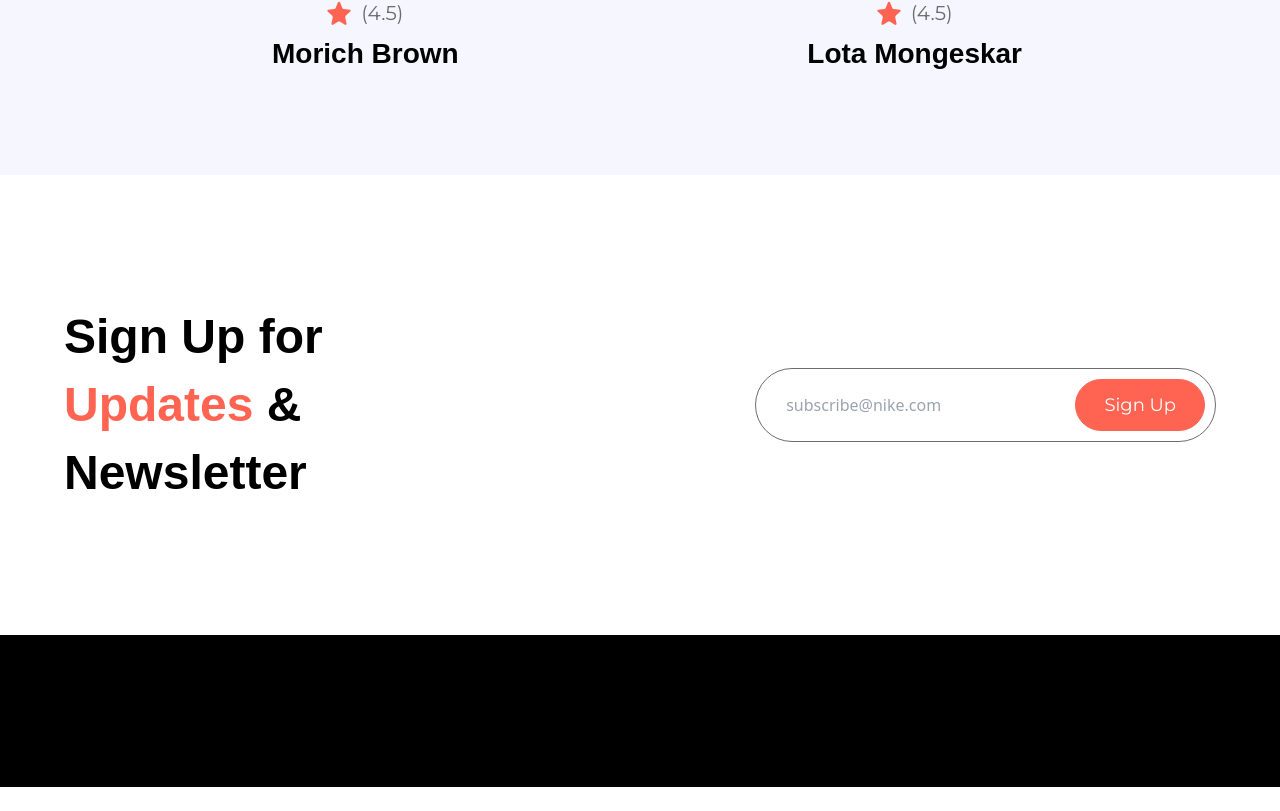
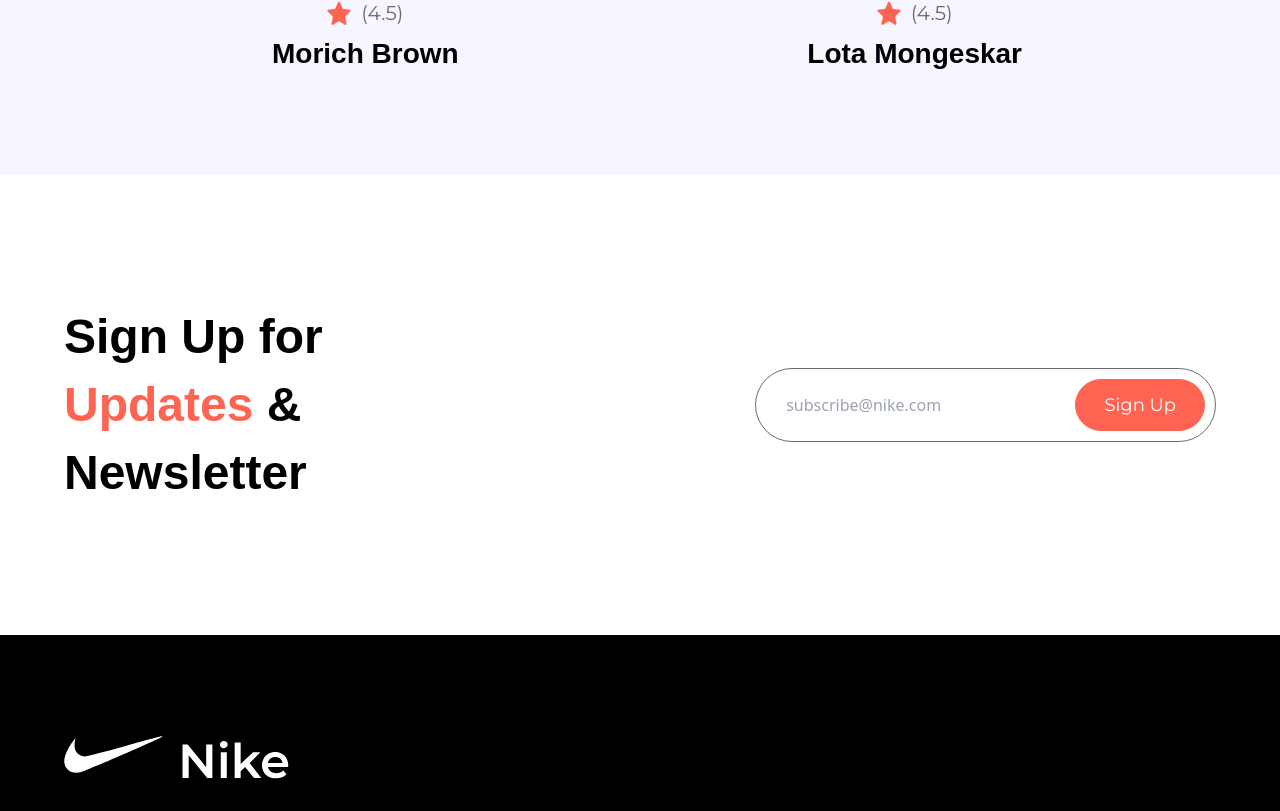
Before and after one commit to shoaiblatif22/Nike-Website-Clone, a React (Vite) app: page / in a window 1280 px wide. Shown: the part 4065-4876 px from the top of the page. Before the commit the page ends 4852 px from the top, so only its background shows below. Built offline with nearby package versions, Linux system fonts and the light colour scheme; a web font is replaced by a local one.

Commit message:
Adding in final touches to footer. So far, ive added in footer, some divs and a href link with an image (logo)

```diff
--- a/src/sections/Footer.jsx
+++ b/src/sections/Footer.jsx
@@ -1,6 +1,20 @@
+import { footerLogo } from "../assets/images"
+
 const Footer = () => {
   return (
-    <div>Footer</div>
+    <footer className="max-container">
+      <div className="flex justify-between
+      items-start gap-20 flex-wrap max-lg:flex-col">
+        <div className="flex flex-col items-start">
+          <a href='/'>
+            <img
+              src={footerLogo}
+            />
+          </a>
+
+        </div>
+      </div>
+    </footer>
   )
 }
 
```
